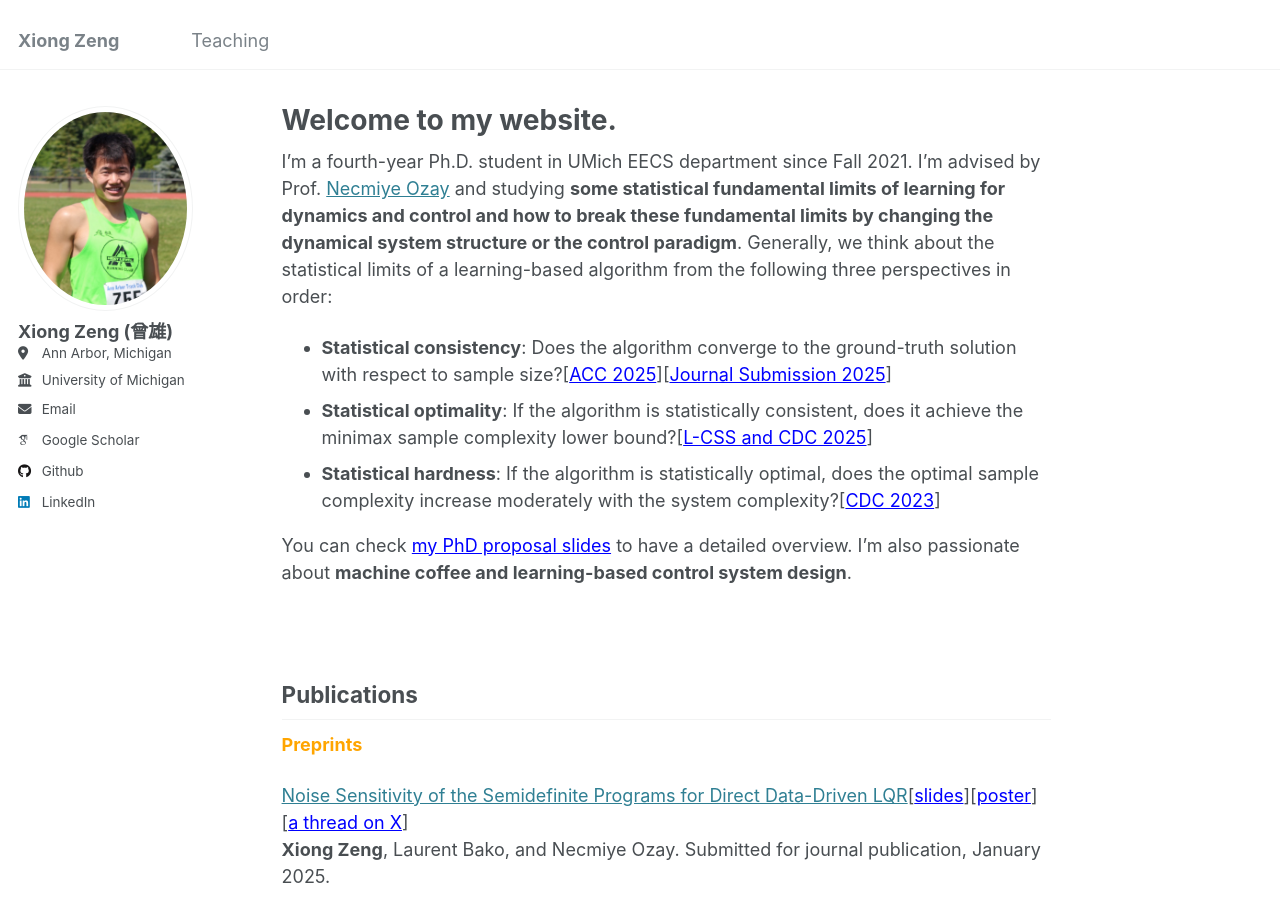
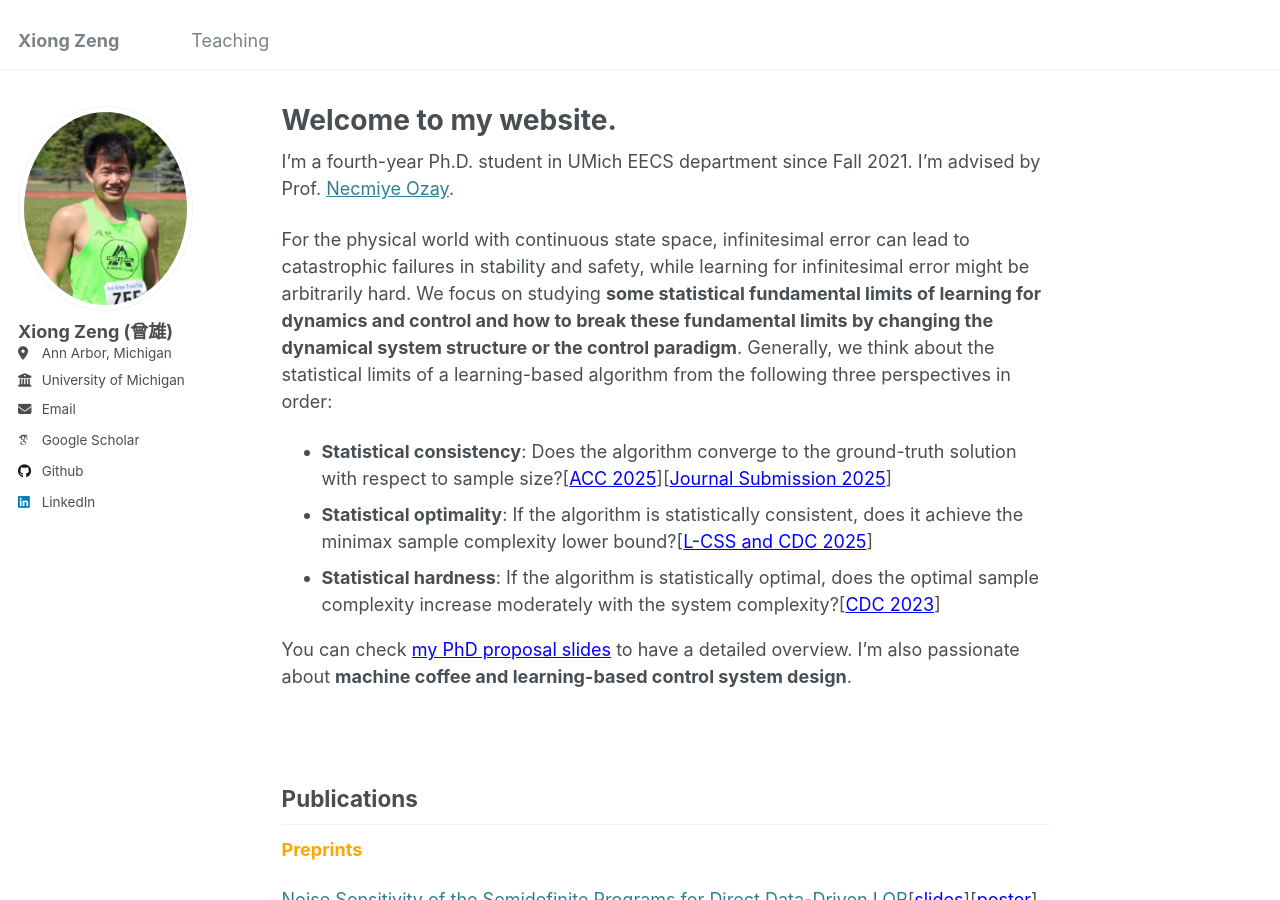
Before and after one commit to zengxiong111/zengxiong.github.io, a Jekyll site: the page built from _pages/about.md, in a window 1280 px wide and 900 px high. Built offline with Jekyll 4.4.1, drawn with Linux system fonts in a browser that asks for light colours; some web fonts are replaced.

Commit message:
Update about.md

```diff
--- a/_pages/about.md
+++ b/_pages/about.md
@@ -7,7 +7,11 @@ redirect_from:
   - /about.html
 ---
 
-I'm a fourth-year Ph.D. student in UMich EECS department since Fall 2021. I'm advised by Prof. <a href="https://web.eecs.umich.edu/~necmiye/" target="_blank">Necmiye Ozay</a> and studying **some statistical fundamental limits of learning for dynamics and control and how to break these fundamental limits by changing the dynamical system structure or the control paradigm**. Generally, we think about the statistical limits of a learning-based algorithm from the following three perspectives in order:
+I'm a fourth-year Ph.D. student in UMich EECS department since Fall 2021. I'm advised by Prof. <a href="https://web.eecs.umich.edu/~necmiye/" target="_blank">Necmiye Ozay</a>.
+
+For the physical world with continuous state space, infinitesimal error can lead to catastrophic
+failures in stability and safety, while learning for infinitesimal error might be arbitrarily hard.
+We focus on studying **some statistical fundamental limits of learning for dynamics and control and how to break these fundamental limits by changing the dynamical system structure or the control paradigm**. Generally, we think about the statistical limits of a learning-based algorithm from the following three perspectives in order:
 - **Statistical consistency**: Does the algorithm converge to the ground-truth solution with respect to sample size?[<a href="https://web.eecs.umich.edu/~necmiye/pubs/ZengBO_acc25.pdf" style="color: blue;" target="_blank">ACC 2025</a>][<a href="https://arxiv.org/abs/2412.19705" style="color: blue;" target="_blank">Journal Submission 2025</a>]
 - **Statistical optimality**: If the algorithm is statistically consistent, does it achieve the minimax sample complexity lower bound?[<a href="https://arxiv.org/abs/2503.16817" style="color: blue;" target="_blank">L-CSS and CDC 2025</a>]
 - **Statistical hardness**: If the algorithm is statistically optimal, does the optimal sample complexity increase moderately with the system complexity?[<a href="https://arxiv.org/abs/2311.11151" style="color: blue;" target="_blank">CDC 2023</a>]
```
